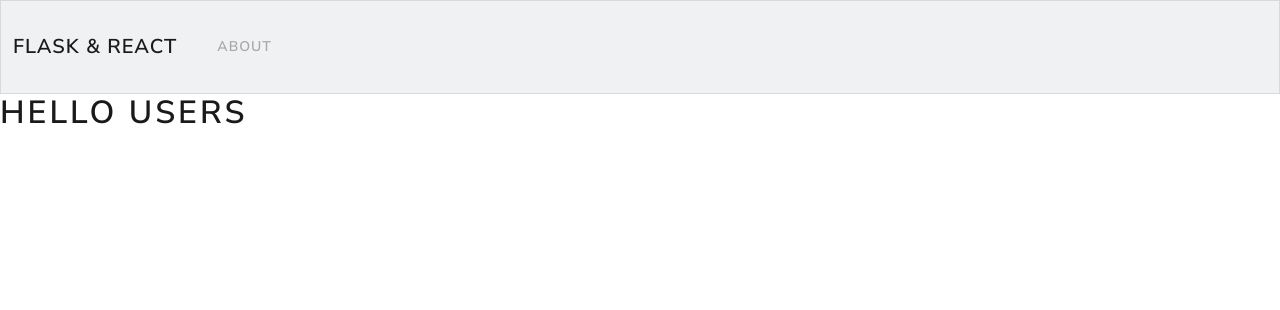
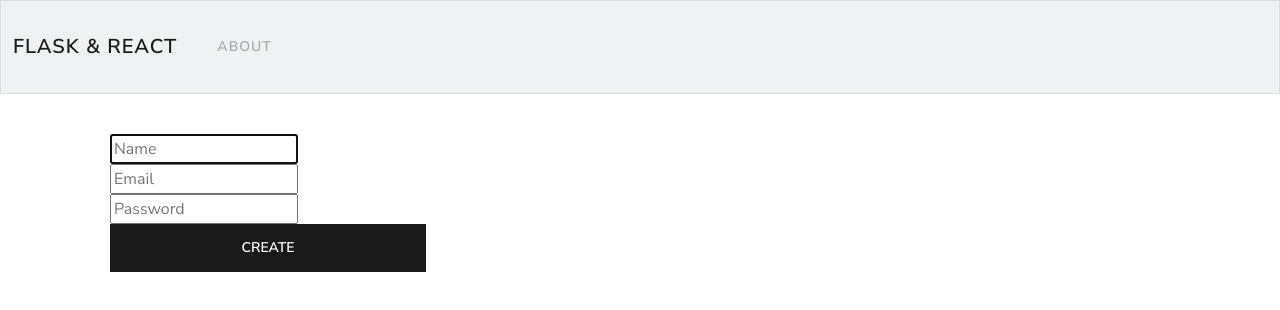
Before and after one commit to Vladimir4063/PythonReactHooks, a React (Create React App) app in the folder frontend/: page / in a window 1280 px wide. Shown: the top 310 px of the page. Built offline with nearby package versions, Linux system fonts and the light colour scheme.

Commit message:
Interfas de formulario (sin estilizar) - Frontend

```diff
--- a/frontend/src/App.js
+++ b/frontend/src/App.js
@@ -9,7 +9,7 @@
   return ( //Instanciamos nuestra clase
     <Router>
       <Navbar/>
-      <div>
+      <div className="container p-4">
         <Switch>
           <Route path="/about" component= {About} />
           <Route path="/" component= {Users} />
--- a/frontend/src/components/About.js
+++ b/frontend/src/components/About.js
@@ -1,5 +1,9 @@
-import React from 'react'
+import React, {Fragment} from 'react'
 
 export const About = () => (
-    <h1> About</h1>
+    <Fragment>
+        <h1> About</h1>
+        <p>Lorem Ipsum is simply dummy text of the printing and typesetting industry. Lorem Ipsum has been the industry's standard dummy text ever since the 1500s, when an unknown printer took a galley of type and scrambled it to make a type specimen book. It has survived not only five centuries, but also the leap into electronic typesetting, remaining essentially unchanged. It was popularised in the 1960s with the release of Letraset sheets containing Lorem Ipsum passages, and more recently with desktop publishing software like Aldus PageMaker including versions of Lorem Ipsum.</p>
+    </Fragment>
+
 )
--- a/frontend/src/components/Users.js
+++ b/frontend/src/components/Users.js
@@ -1,5 +1,55 @@
-import React from 'react'
+import React, {useState} from 'react'
 
-export const Users = () => (
-    <h1> Hello Users</h1>
-)
+export const Users = () => {
+
+
+    const [name, setName] = useState('') //Guardamos los parametros en conts
+    const [email, setEmail] = useState('')
+    const [password, setPassword] = useState('')
+
+    const handleSubmit = (e) => {
+        console.log(e)
+    }
+
+    return (
+        <div className = "row">
+            <div className = "col-md-4">
+                <form onSubmit = {handleSubmit} className = "card card-body">
+                    <div className = "form-group">
+                        <input
+                            type = "text"
+                            onChange = {e => setName(e.target.value)}
+                            value = {name}
+                            valueName = "form-control"
+                            placeholder = "Name"
+                            autoFocus
+                        />
+                    </div>
+                    <div className = "form-group">
+                        <input
+                            type = "email"
+                            onChange = {e => setEmail(e.target.value)}
+                            value = {email}
+                            valueName = "form-control"
+                            placeholder = "Email"
+                        />
+                    </div>
+                    <div className = "form-group">
+                        <input
+                            type = "password"
+                            onChange = {e => setPassword(e.target.value)}
+                            value = {password}
+                            valueName = "form-control"
+                            placeholder = "Password"
+                        />
+                    </div>
+                    <button className  = "btn btn-primary btn-block">
+                        Create
+                    </button>
+                </form>
+            </div>
+            <div className = "col md-8">
+            </div>
+        </div>
+    )
+}
```
